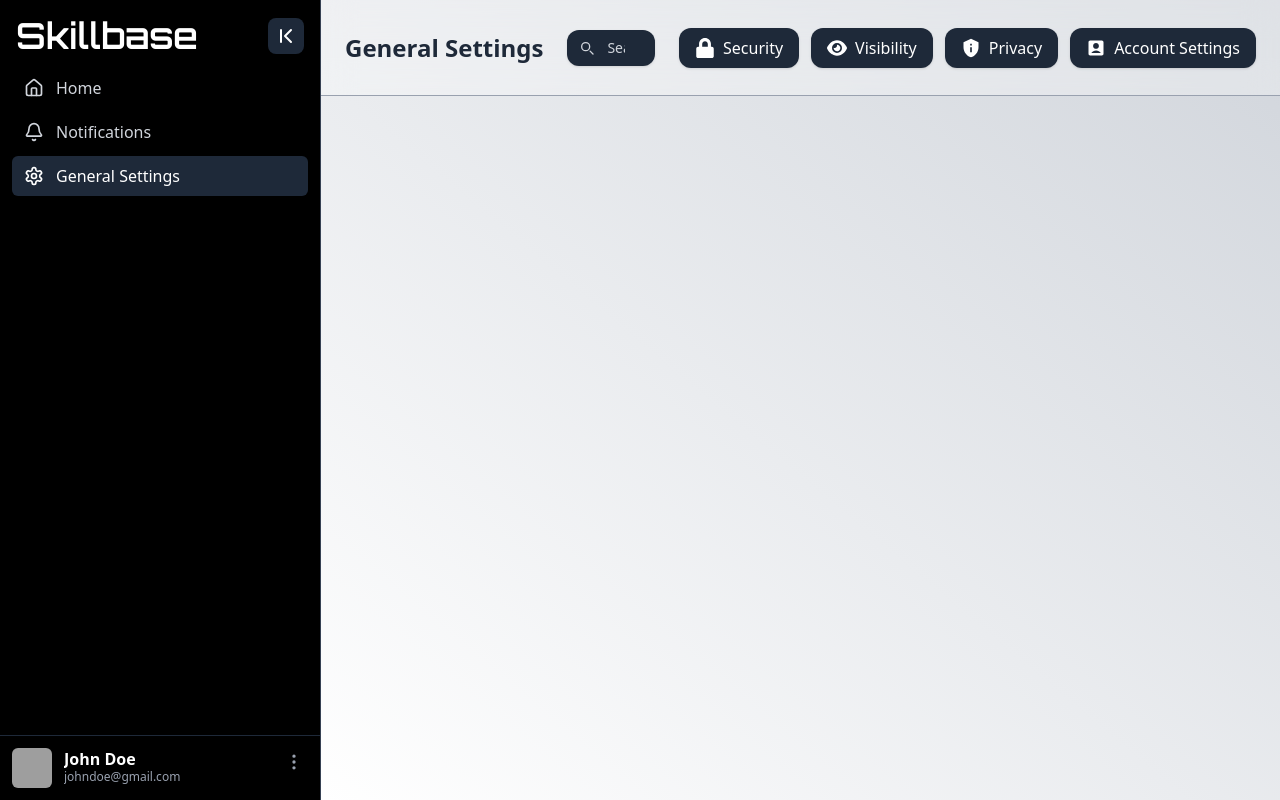
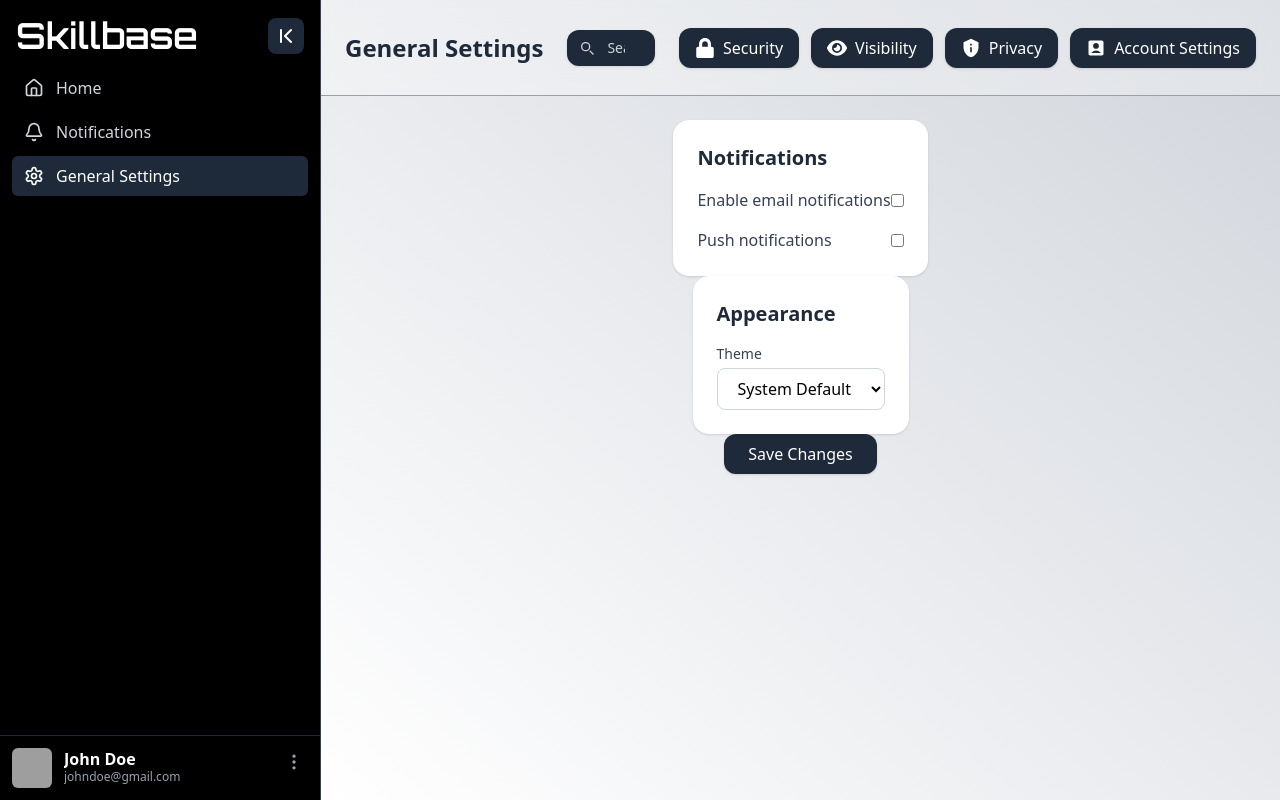
Before and after one commit to zahntheo/Skillbase, a React (Vite) app in the folder client/: page /generalSettings in a window 1280 px wide. Built offline with nearby package versions, Linux system fonts and the light colour scheme; grey boxes are pictures that could not be loaded.

Commit message:
added settings placeholder

```diff
--- a/client/src/App.tsx
+++ b/client/src/App.tsx
@@ -6,7 +6,7 @@
 import GeneralSettingsPage from "./pages/Settings/GeneralSettingsPage";
 import ProfilePage from "./pages/Profile/ProfilePage";
 import EditProfile from "./pages/Profile/EditProfile";
-import ProfileSettings from "./pages/Profile/ProfileSettings";
+import ProfileSettings from "./pages/Settings/ProfileSettings";
 
 
 function App() {
--- a/client/src/pages/Settings/GeneralSettingsPage.tsx
+++ b/client/src/pages/Settings/GeneralSettingsPage.tsx
@@ -78,8 +78,47 @@
           </div>
 
         </div>
-      </main>
+        <div className="flex-1 overflow-auto p-6">
+          <div className="flex flex-col items-center justify-center  mb-4">
+            {/* Notifications Section */}
+            <section className="bg-white rounded-2xl shadow p-6 space-y-4">
+              <h2 className="text-xl font-semibold text-gray-800">Notifications</h2>
 
-    </div>
+              <div className="flex items-center justify-between">
+                <span className="text-gray-700">Enable email notifications</span>
+                <input type="checkbox" className="toggle toggle-md toggle-success" />
+              </div>
+              <div className="flex items-center justify-between">
+                <span className="text-gray-700">Push notifications</span>
+                <input type="checkbox" className="toggle toggle-md toggle-success" />
+              </div>
+            </section>
+
+            {/* Appearance Section */}
+            <section className="bg-white rounded-2xl shadow p-6 space-y-4">
+              <h2 className="text-xl font-semibold text-gray-800">Appearance</h2>
+
+              <div>
+                <label className="block text-sm font-medium text-gray-700 mb-1">Theme</label>
+                <select className="w-full px-4 py-2 rounded-lg border border-gray-300 focus:outline-none focus:ring-2 focus:ring-gray-500">
+                  <option>System Default</option>
+                  <option>Light</option>
+                  <option>Dark</option>
+                </select>
+              </div>
+            </section>
+
+            {/* Save Button */}
+            <div className="flex justify-end">
+              <button className="bg-gray-800 text-white px-6 py-2 rounded-xl shadow hover:bg-gray-700 transition">
+                Save Changes
+              </button>
+            </div>
+          </div>
+        </div>
+      </main >
+      </div>
+
+
   );
 };
```
Also changed, not shown: client/src/pages/Settings/PrivacySettings.tsx (added), client/src/pages/Settings/ProfileSettings.tsx (renamed from client/src/pages/Profile/ProfileSettings.tsx), client/src/pages/Settings/SecuritySettings.tsx (added).
